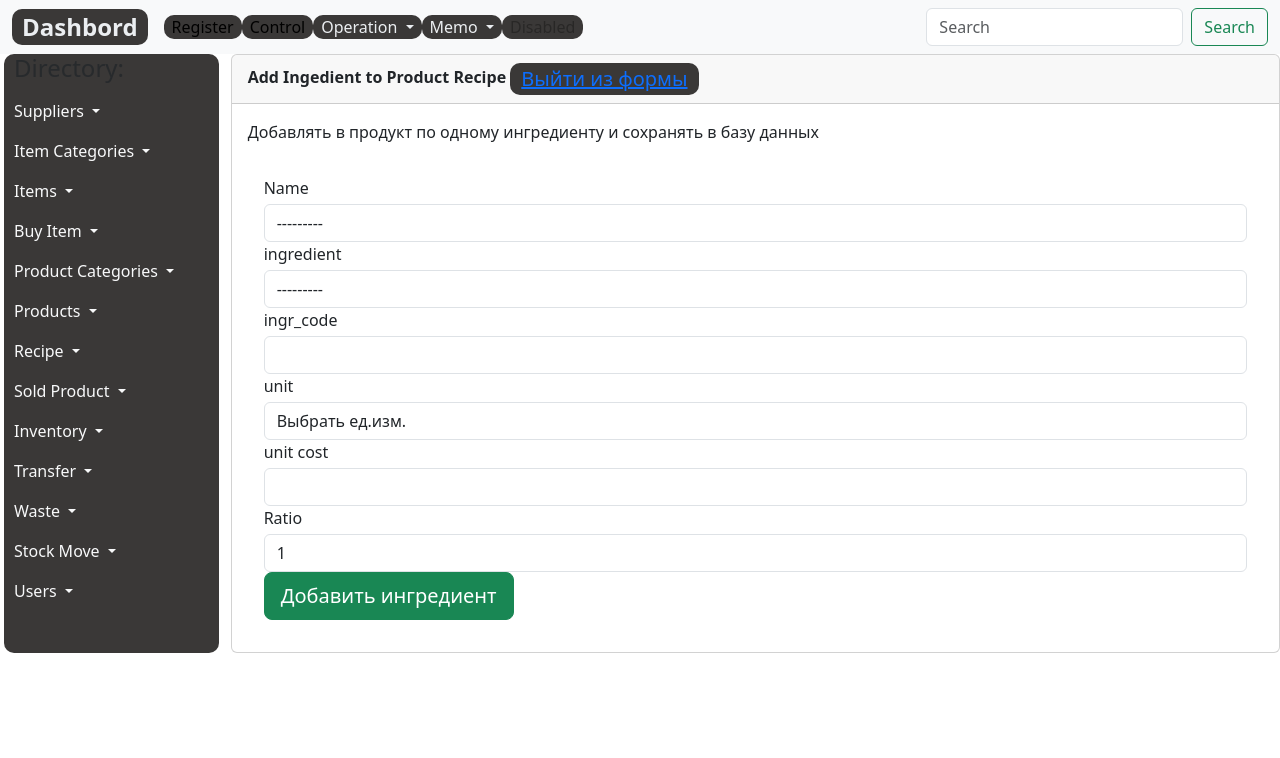
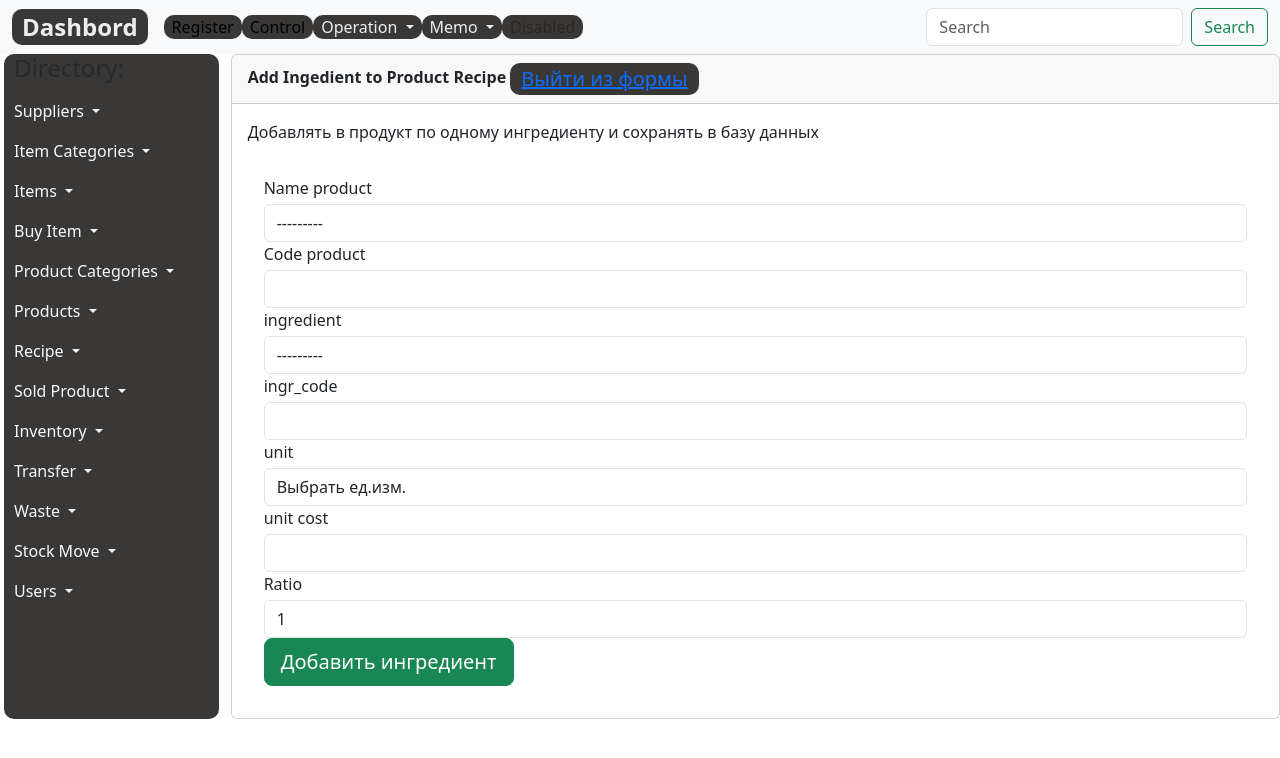
Before and after one commit to vasevyp/PMS, a Django app: page /addtorecipe/ in a window 1280 px wide. Shown: the top 758 px of the page. Run offline with Django 4.2, Linux system fonts and the light colour scheme; data comes from the database, SQL or seed files in the repository; both versions use the stored data as it was after the commit; some libraries are stand-ins or nearby versions.

Commit message:
Поправлена форма добавления рецепта - добавлено поле кода продукта для  отображения кода продукта в рецептах и админке.

```diff
--- a/register/forms.py
+++ b/register/forms.py
@@ -73,10 +73,11 @@ class AddProductForm(ModelForm):
 class AddRecipeIngredientForm(ModelForm):
     class Meta:
         model = RecipeIngredient
-        fields=['recipe_name', 'ingredient', 'code_ingr','unit', 'unit_cost', 'ratio']
+        fields=['recipe_name','code','ingredient', 'code_ingr','unit', 'unit_cost', 'ratio']
         field_classes={'unit_cost':DecimalField, 'quantity':DecimalField}
         widgets={
             'recipe_name':forms.Select(attrs={'class':'form-control','id': 'recipe_name'}),
+            'code':forms.NumberInput(attrs={'class':'form-control'}),
             'ingredient':forms.Select(attrs={'class':'form-control'}),
             'code_ingr':forms.NumberInput(attrs={'class':'form-control'}),
             'unit':forms.Select(attrs={'class':'form-control'}),
--- a/register/templates/forms/addToProductRecipe.html
+++ b/register/templates/forms/addToProductRecipe.html
@@ -27,8 +27,12 @@
 
 
               <div class="form-group">
-                <label for="name" class="control-label mb-1">Name</label>
+                <label for="name" class="control-label mb-1">Name product</label>
                 {{ form.recipe_name }}
+              </div>
+              <div class="form-group">
+                <label for="name" class="control-label mb-1">Code product</label>
+                {{ form.code }}
               </div>
 
               <div class="form-group">
```
Also changed, not shown: db.sqlite3.
